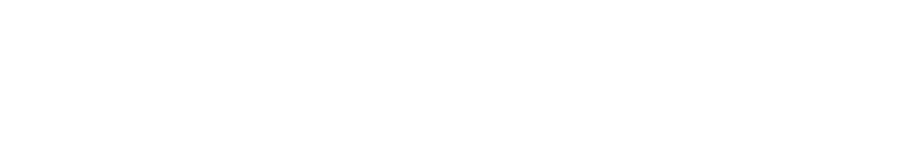
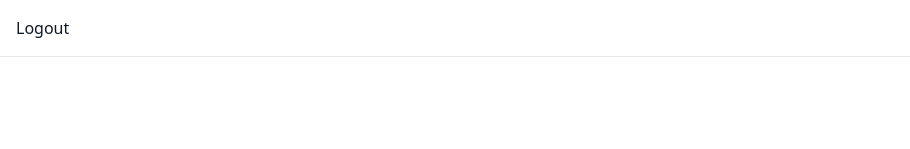
Before and after one commit to kevangi-zignuts/task-management-system-frontend, a Vue app: page /task/create in a window 1280 px wide. Shown: the top 149 px of the page, without its empty margins (0-910 px from the left). Built offline with nearby package versions, Linux system fonts and the light colour scheme.

Commit message:
Add a Component for Navbar. Include navbar in needed file using app.vue Add Logout in navbar

```diff
--- a/src/App.vue
+++ b/src/App.vue
@@ -1,8 +1,37 @@
 <script setup>
-import { RouterView } from 'vue-router';
+import { RouterView, useRoute, useRouter } from 'vue-router';
+import { onMounted, ref, watch } from "vue";
+import Navbar from '@/components/Navbar.vue';
+
+const route = useRoute();
+const router = useRouter();
+
+let showNavbar = ref(true);
+
+// Function to update showNavbar based on route meta field
+const updateShowNavbar = (route) => {
+  if (route.meta && route.meta.showNavbar !== undefined) {
+    showNavbar.value = route.meta.showNavbar;
+  } else {
+    showNavbar.value = true; // Default to true if no meta field is set
+  }
+};
+
+// Check initial route
+onMounted(() => {
+  updateShowNavbar(route);
+});
+
+// Watch for route changes
+watch(route, (newRoute) => {
+  updateShowNavbar(newRoute);
+});
 </script>
 
 <template>
+  <div v-if="showNavbar">
+    <Navbar />
+  </div>
   <RouterView />
 </template>
 
--- /dev/null
+++ b/src/components/Navbar.vue
@@ -0,0 +1,36 @@
+<script setup>
+import useAuthentication from "@/composable/authApi.js";
+import router from '@/router';
+
+const { res, error, status, logout } = useAuthentication();
+
+const logoutUser = async () => {
+    if (!window.confirm("Are you Sure ?")) {
+        return
+    }
+    await logout();
+
+    if (status.value === 200) {
+        router.push({ name: 'login' })
+    }
+}
+</script>
+
+<template>
+    <nav
+        class="bg-white dark:bg-gray-900 fixed w-full z-20 top-0 start-0 border-b border-gray-200 dark:border-gray-600">
+        <div class="max-w-screen-xl flex flex-wrap items-center justify-between mx-auto p-4">
+            <div class="items-center justify-between hidden w-full md:flex md:w-auto md:order-1" id="navbar-sticky">
+                <ul
+                    class="flex flex-col p-4 md:p-0 mt-4 font-medium border border-gray-100 rounded-lg bg-gray-50 md:space-x-8 rtl:space-x-reverse md:flex-row md:mt-0 md:border-0 md:bg-white dark:bg-gray-800 md:dark:bg-gray-900 dark:border-gray-700">
+                    <li>
+                        <a @click="logoutUser()"
+                            class="block py-2 px-3 text-gray-900 rounded hover:bg-gray-100 md:hover:bg-transparent md:hover:text-blue-700 md:p-0 md:dark:hover:text-blue-500 dark:text-white dark:hover:bg-gray-700 dark:hover:text-white md:dark:hover:bg-transparent dark:border-gray-700">Logout</a>
+                    </li>
+                </ul>
+            </div>
+        </div>
+    </nav>
+</template>
+
+<style scoped></style>
--- a/src/router/index.js
+++ b/src/router/index.js
@@ -5,47 +5,74 @@ const routes = [
         path: '/',
         name: 'login',
         component: () => import('@/components/auth/Login.vue'),
+        meta: {
+            showNavbar: false
+        }
     },
     {
         path: '/register',
         name: 'register',
         component: () => import('@/components/auth/Register.vue'),
+        meta: {
+            showNavbar: false
+        }
     },
     {
         path: '/forgot-password',
         name: 'forgotPassword',
         component: () => import('@/components/auth/ForgotPassword.vue'),
+        meta: {
+            showNavbar: false
+        }
+    },
+    {
+        path: '/reset-password/:token',
+        name: 'resetPassword',
+        component: () => import('@/components/auth/ResetPassword.vue'),
+        meta: {
+            showNavbar: false
+        }
     },
     {
         path: '/task',
         name: 'list',
         component: () => import('@/components/tasks/List.vue'),
+        meta: {
+            showNavbar: true
+        }
     },
     {
         path: '/task/create',
         name: 'create',
         component: () => import('@/components/tasks/Create.vue'),
+        meta: {
+            showNavbar: true
+        }
     },
     {
         path: '/task/view/:id(\\d+)',
         name: 'view',
         component: () => import('@/components/tasks/View.vue'),
+        meta: {
+            showNavbar: true
+        }
     },
     {
         path: '/task/edit/:id(\\d+)',
         name: 'edit',
         component: () => import('@/components/tasks/Edit.vue'),
-    },
-    {
-        path: '/reset-password/:token',
-        name: 'resetPassword',
-        component: () => import('@/components/auth/ResetPassword.vue'),
+        meta: {
+            showNavbar: true
+        }
     },
     // 404 Page not found
     {
         path: '/:pathMatch(.*)*',
         name: 'notfound',
         component: () => import('@/views/PageNotFound.vue'),
+        meta: {
+            showNavbar: false
+        }
     },
 ]
 
```
